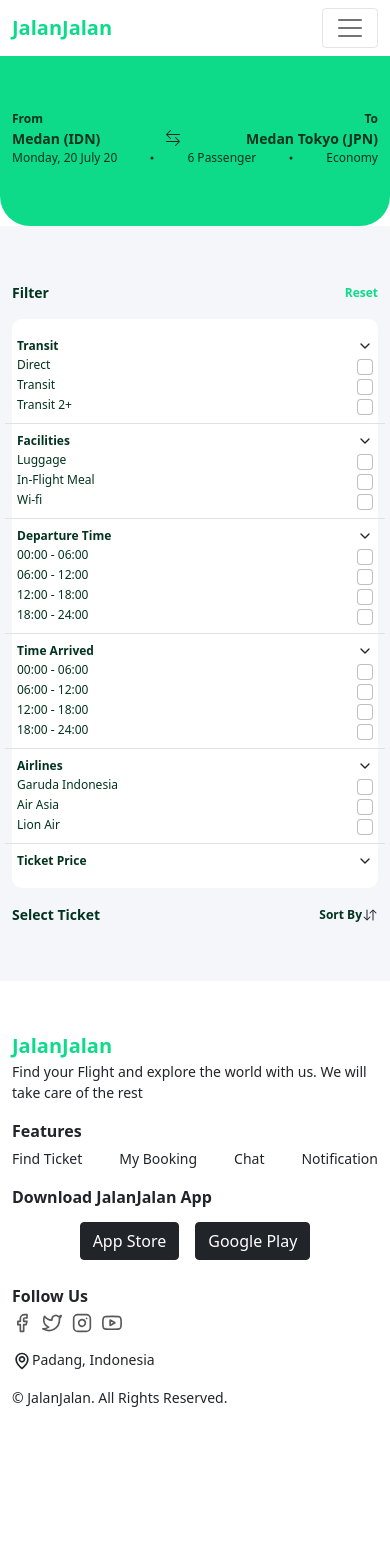
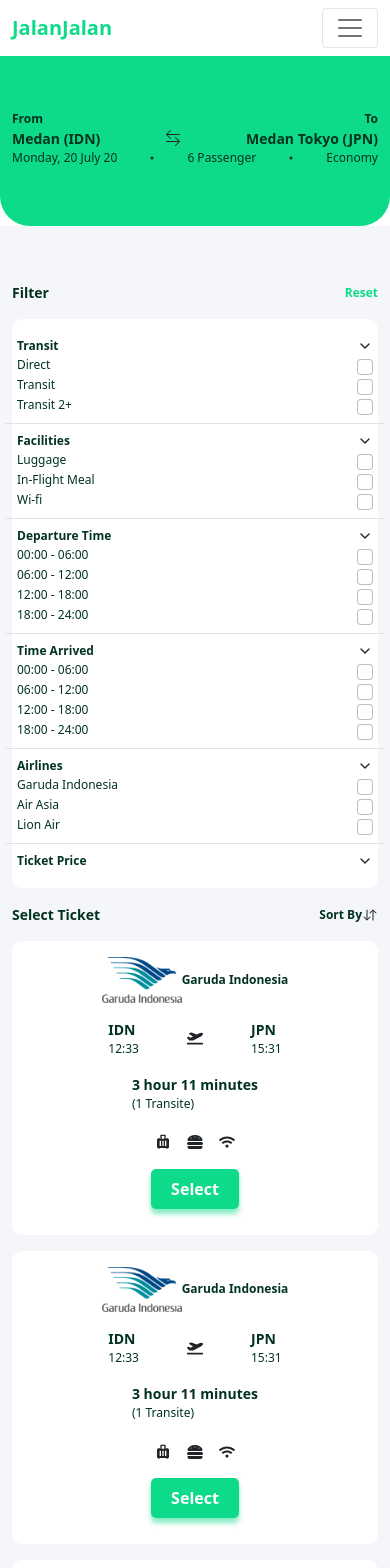
Before and after one commit to ekaadwar/JALAN-JALAN-FE-WEB, a React (Create React App) app: page /searchResult in a window 390 px wide. Shown: the top 1568 px of the page. Before the commit the page ends 1424 px from the top, so only its background shows below. Built offline with nearby package versions, Linux system fonts and the light colour scheme.

Commit message:
create a component list of aircraft departure data; Make the SearchResult page responsive;

```diff
--- /dev/null
+++ b/src/components/CardAirLine.js
@@ -0,0 +1,69 @@
+import React from "react";
+
+import { Row, Col } from "react-bootstrap";
+
+import GeneralButton from "./GeneralButton";
+import {
+  TextLabel,
+  TextDetail,
+  TextCity,
+  CardCst,
+} from "../components/GeneralStyled";
+
+import garudaIndonesia from "../assets/img/airPlane/garudaIndonesia.png";
+
+import { FaPlaneDeparture, FaHamburger, FaWifi } from "react-icons/fa";
+import { RiSuitcase3Fill } from "react-icons/ri";
+
+export default function CardAitLine() {
+  return (
+    <CardCst className="px-md-3 pt-3 my-3">
+      <Row>
+        <Col className="mb-3">
+          <div class="d-flex align-items-center justify-content-center justify-content-md-start ">
+            <img
+              src={garudaIndonesia}
+              style={{ maxWidth: 80 }}
+              className="w-15"
+              alt="Pesawat"
+            />
+            <TextLabel>Garuda Indonesia</TextLabel>
+          </div>
+        </Col>
+      </Row>
+      <Row>
+        <Col xs={12} sm={12} lg={3} className="d-flex flex-column mb-3">
+          <div className="align-self-center align-self-lg-start d-flex flex-row align-items-center justify-content-center">
+            <div>
+              <TextCity>IDN</TextCity>
+              <TextDetail>12:33</TextDetail>
+            </div>
+            <FaPlaneDeparture className="mx-5" />
+            <div>
+              <TextCity>JPN</TextCity>
+              <TextDetail>15:31</TextDetail>
+            </div>
+          </div>
+        </Col>
+        <Col xs={12} sm={6} lg={3} className="d-flex flex-column mb-3">
+          <div className="align-self-center ">
+            <TextCity>3 hour 11 minutes</TextCity>
+            <TextDetail>(1 Transite)</TextDetail>
+          </div>
+        </Col>
+        <Col xs={12} sm={6} lg={3} className="d-flex flex-column mb-3">
+          <div className="align-self-center">
+            <RiSuitcase3Fill className="mx-2" />
+            <FaHamburger className="mx-2" />
+            <FaWifi className="mx-2" />
+          </div>
+        </Col>
+        <Col xs={12} sm={12} lg={3} className="d-flex flex-column mb-3">
+          <div className="align-self-center align-self-lg-end">
+            <GeneralButton isPrimary value="Select" />
+          </div>
+        </Col>
+      </Row>
+    </CardCst>
+  );
+}
--- a/src/components/CardAirList.js
+++ b/src/components/CardAirList.js
@@ -6,17 +6,24 @@
 
 import { BsArrowUpDown } from "react-icons/bs";
 
+import CardAirLine from "./CardAirLine";
+
 export default function CardAirList() {
   return (
     <Row className="my-3">
       <Col>
-        <SectionHori>
+        <SectionHori className="mb-3">
           <TextCity>Select Ticket</TextCity>
           <SectionHori>
             <TextLabel>Sort By</TextLabel>
             <BsArrowUpDown />
           </SectionHori>
         </SectionHori>
+        <CardAirLine />
+        <CardAirLine />
+        <CardAirLine />
+        <CardAirLine />
+        <CardAirLine />
       </Col>
     </Row>
   );
--- a/src/components/CardFilter.js
+++ b/src/components/CardFilter.js
@@ -25,7 +25,7 @@
         </Col>
       </Row>
       <CardCst>
-        <Row className="d-flex flex-column">
+        <Row className="d-flex flex-column flex-sm-row flex-sm-column">
           <Col className="py-2 border-bottom">
             <SectionHori>
               <TextLabel>Transit</TextLabel>
@@ -63,7 +63,7 @@
             ))}
           </Col>
         </Row>
-        <Row className="d-flex flex-column">
+        <Row className="d-flex flex-column d-flex flex-column flex-sm-row flex-sm-column">
           <Col className="py-2 border-bottom">
             <SectionHori>
               <TextLabel>Departure Time</TextLabel>
@@ -101,7 +101,7 @@
             ))}
           </Col>
         </Row>
-        <Row className="d-flex flex-column">
+        <Row className="d-flex flex-column flex-sm-row flex-sm-column">
           <Col className="py-2 border-bottom">
             <SectionHori>
               <TextLabel>Airlines</TextLabel>
@@ -120,8 +120,6 @@
               </SectionHori>
             ))}
           </Col>
-        </Row>
-        <Row className="d-flex flex-column">
           <Col className="py-2">
             <SectionHori>
               <TextLabel>Ticket Price</TextLabel>
@@ -129,6 +127,7 @@
             </SectionHori>
           </Col>
         </Row>
+        {/* <Row className="d-flex flex-column"></Row> */}
       </CardCst>
     </>
   );
--- a/src/components/GeneralButton.js
+++ b/src/components/GeneralButton.js
@@ -10,6 +10,7 @@
     border-radius: 5px;
     width: 100%;
     font-weight: bold;
+    padding: 0 20px;
   `;
 
   const ButtonPrimary = styled(Button)`
@@ -25,5 +26,13 @@
     // box-shadow: 0 5px 5px rgba(13, 219, 137, 0.5);
   `;
 
-  return <div>{isPrimary ? <ButtonPrimary>{value}</ButtonPrimary> : <ButtonSecondary>{value}</ButtonSecondary>}</div>;
+  return (
+    <div>
+      {isPrimary ? (
+        <ButtonPrimary>{value}</ButtonPrimary>
+      ) : (
+        <ButtonSecondary>{value}</ButtonSecondary>
+      )}
+    </div>
+  );
 }
--- a/src/pages/SearchResult.js
+++ b/src/pages/SearchResult.js
@@ -66,11 +66,11 @@
 
       <SectionBody>
         <Container>
-          <Row className="d-flex flex-column">
-            <Col>
+          <Row className="d-flex flex-column flex-md-row">
+            <Col md={3}>
               <CardFilter />
             </Col>
-            <Col>
+            <Col md={9}>
               <CardAirList />
             </Col>
           </Row>
```
